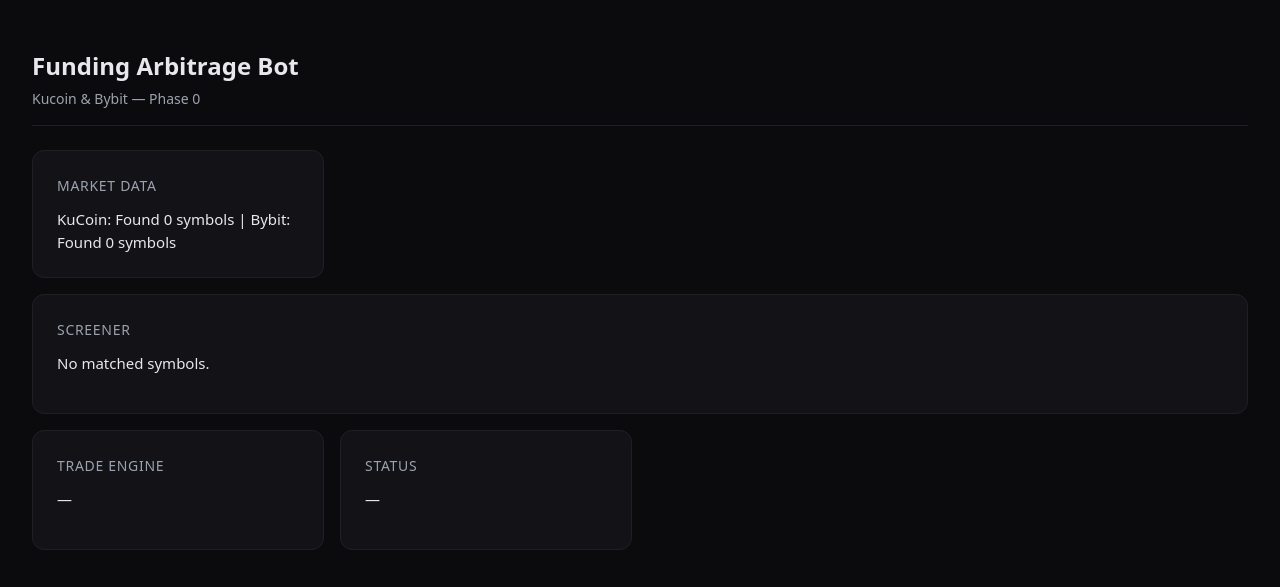
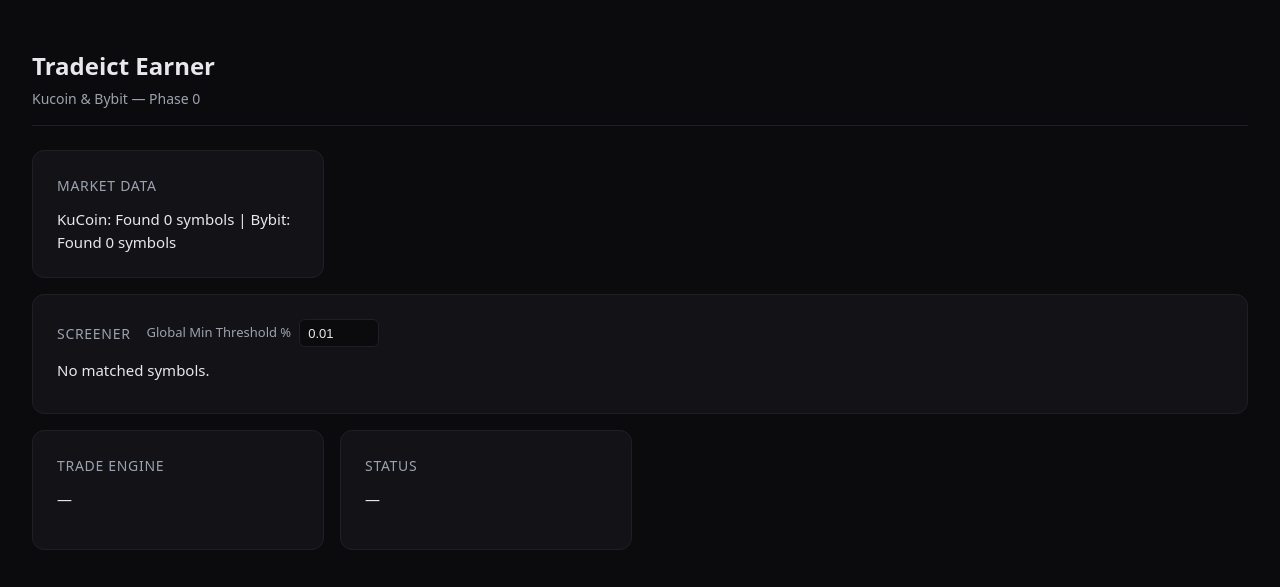
Before and after one commit to BimalKreator/tradeict-bot, a FastAPI app: page / in a window 1280 px wide. Shown: the top 587 px of the page. Run offline with FastAPI, Linux system fonts and the light colour scheme; data that the repository does not hold is empty.

Commit message:
UI Update: Global Threshold & Rebranding

```diff
--- a/templates/index.html
+++ b/templates/index.html
@@ -3,7 +3,7 @@
 <head>
   <meta charset="UTF-8" />
   <meta name="viewport" content="width=device-width, initial-scale=1.0" />
-  <title>Funding Arbitrage Bot</title>
+  <title>Tradeict Earner</title>
   <style>
     :root {
       --bg: #0B0B0E;
@@ -77,6 +77,45 @@
       letter-spacing: 0.05em;
     }
 
+    .card-screener .card-header-row {
+      display: flex;
+      flex-wrap: wrap;
+      align-items: center;
+      gap: 1rem;
+      margin-bottom: 0.75rem;
+    }
+
+    .card-screener .card-header-row .card-title {
+      margin: 0;
+    }
+
+    .global-threshold-wrap {
+      display: flex;
+      align-items: center;
+      gap: 0.5rem;
+    }
+
+    .global-threshold-wrap label {
+      font-size: 0.8125rem;
+      color: var(--text-muted);
+      white-space: nowrap;
+    }
+
+    .global-threshold-wrap input.global-threshold {
+      width: 5rem;
+      padding: 0.35rem 0.5rem;
+      background: var(--bg);
+      border: 1px solid var(--border);
+      border-radius: 6px;
+      color: var(--text);
+      font-size: 0.8125rem;
+    }
+
+    .global-threshold-wrap input.global-threshold:focus {
+      outline: none;
+      border-color: #6366F1;
+    }
+
     .card-body {
       color: var(--text);
       font-size: 0.9375rem;
@@ -135,21 +174,6 @@
     .screener-table .action-long { color: #22C55E; }
     .screener-table .action-short { color: #EF4444; }
 
-    .screener-table input.threshold {
-      width: 5rem;
-      padding: 0.35rem 0.5rem;
-      background: var(--bg);
-      border: 1px solid var(--border);
-      border-radius: 6px;
-      color: var(--text);
-      font-size: 0.8125rem;
-    }
-
-    .screener-table input.threshold:focus {
-      outline: none;
-      border-color: #6366F1;
-    }
-
     .screener-table button.trade-btn {
       padding: 0.35rem 0.75rem;
       background: var(--border);
@@ -172,7 +196,7 @@
 <body>
   <div class="app">
     <header>
-      <h1>Funding Arbitrage Bot</h1>
+      <h1>Tradeict Earner</h1>
       <p class="subtitle">Kucoin & Bybit — Phase 0</p>
     </header>
 
@@ -183,7 +207,13 @@
           <div class="card-body" id="market-data-status">Loading…</div>
         </section>
         <section class="card card-screener" aria-label="Screener">
-          <h2 class="card-title">Screener</h2>
+          <div class="card-header-row">
+            <h2 class="card-title">Screener</h2>
+            <div class="global-threshold-wrap">
+              <label for="global-threshold">Global Min Threshold %</label>
+              <input type="number" id="global-threshold" class="global-threshold" step="0.001" min="0" value="0.01" aria-label="Global min threshold %">
+            </div>
+          </div>
           <div class="card-body">
             <div class="screener-wrap">
               <div id="screener-status">Loading…</div>
@@ -194,7 +224,6 @@
                     <th>KuCoin Funding %</th>
                     <th>Bybit Funding %</th>
                     <th>Gross Spread</th>
-                    <th>Min Threshold %</th>
                     <th>Net Spread</th>
                     <th>Suggested Action</th>
                     <th>Trade</th>
@@ -241,6 +270,7 @@
       var statusEl = document.getElementById('screener-status');
       var tableEl = document.getElementById('screener-table');
       var tbody = document.getElementById('screener-tbody');
+      var globalThresholdInput = document.getElementById('global-threshold');
       var defaultThreshold = 0.01;
 
       function pct(num) { return (num * 100).toFixed(4); }
@@ -254,10 +284,20 @@
         }).join(' | ');
       }
 
-      function updateNetSpread(rowIndex, grossSpreadPct, threshold) {
-        var net = (parseFloat(grossSpreadPct) - parseFloat(threshold)).toFixed(4);
-        var cell = tbody.rows[rowIndex].querySelector('.net-spread');
-        if (cell) cell.textContent = net + '%';
+      function recalcAllNetSpreads() {
+        var threshold = parseFloat(globalThresholdInput.value) || 0;
+        var rows = tbody.querySelectorAll('tr[data-gross]');
+        rows.forEach(function (tr) {
+          var gross = parseFloat(tr.getAttribute('data-gross'));
+          var net = (gross - threshold).toFixed(4);
+          var cell = tr.querySelector('.net-spread');
+          if (cell) cell.textContent = net + '%';
+        });
+      }
+
+      if (globalThresholdInput) {
+        globalThresholdInput.addEventListener('input', recalcAllNetSpreads);
+        globalThresholdInput.addEventListener('change', recalcAllNetSpreads);
       }
 
       fetch('/api/screener')
@@ -270,26 +310,19 @@
           }
           statusEl.style.display = 'none';
           tableEl.style.display = 'table';
-          list.forEach(function (row, i) {
+          list.forEach(function (row) {
             var grossPct = pct(row.gross_spread);
             var tr = document.createElement('tr');
+            tr.setAttribute('data-gross', grossPct);
             tr.innerHTML =
               '<td>' + row.symbol + '</td>' +
               '<td class="' + fundClass(row.kucoin_rate) + '">' + pct(row.kucoin_rate) + '%</td>' +
               '<td class="' + fundClass(row.bybit_rate) + '">' + pct(row.bybit_rate) + '%</td>' +
               '<td>' + grossPct + '%</td>' +
-              '<td><input type="number" class="threshold" step="0.001" min="0" value="' + defaultThreshold + '" data-row="' + i + '" data-gross="' + grossPct + '" aria-label="Min threshold %"></td>' +
               '<td class="net-spread">' + (parseFloat(grossPct) - defaultThreshold).toFixed(4) + '%</td>' +
               '<td>' + actionHtml(row.recommended_action) + '</td>' +
               '<td><button type="button" class="trade-btn" disabled>Wait</button></td>';
             tbody.appendChild(tr);
-          });
-          tbody.addEventListener('input', function (e) {
-            if (e.target.classList.contains('threshold')) {
-              var row = parseInt(e.target.getAttribute('data-row'), 10);
-              var gross = e.target.getAttribute('data-gross');
-              updateNetSpread(row, gross, e.target.value);
-            }
           });
         })
         .catch(function (err) {
```
